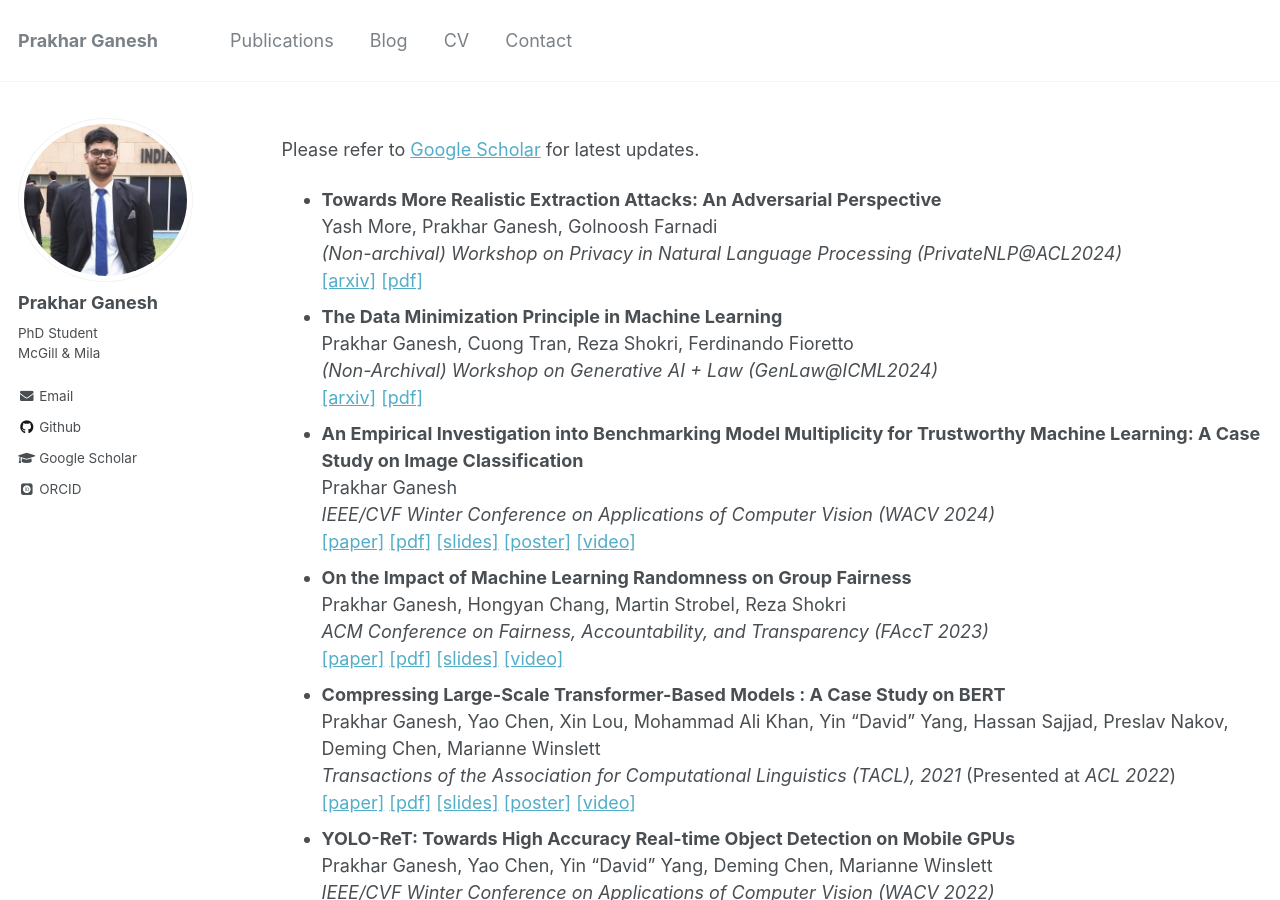
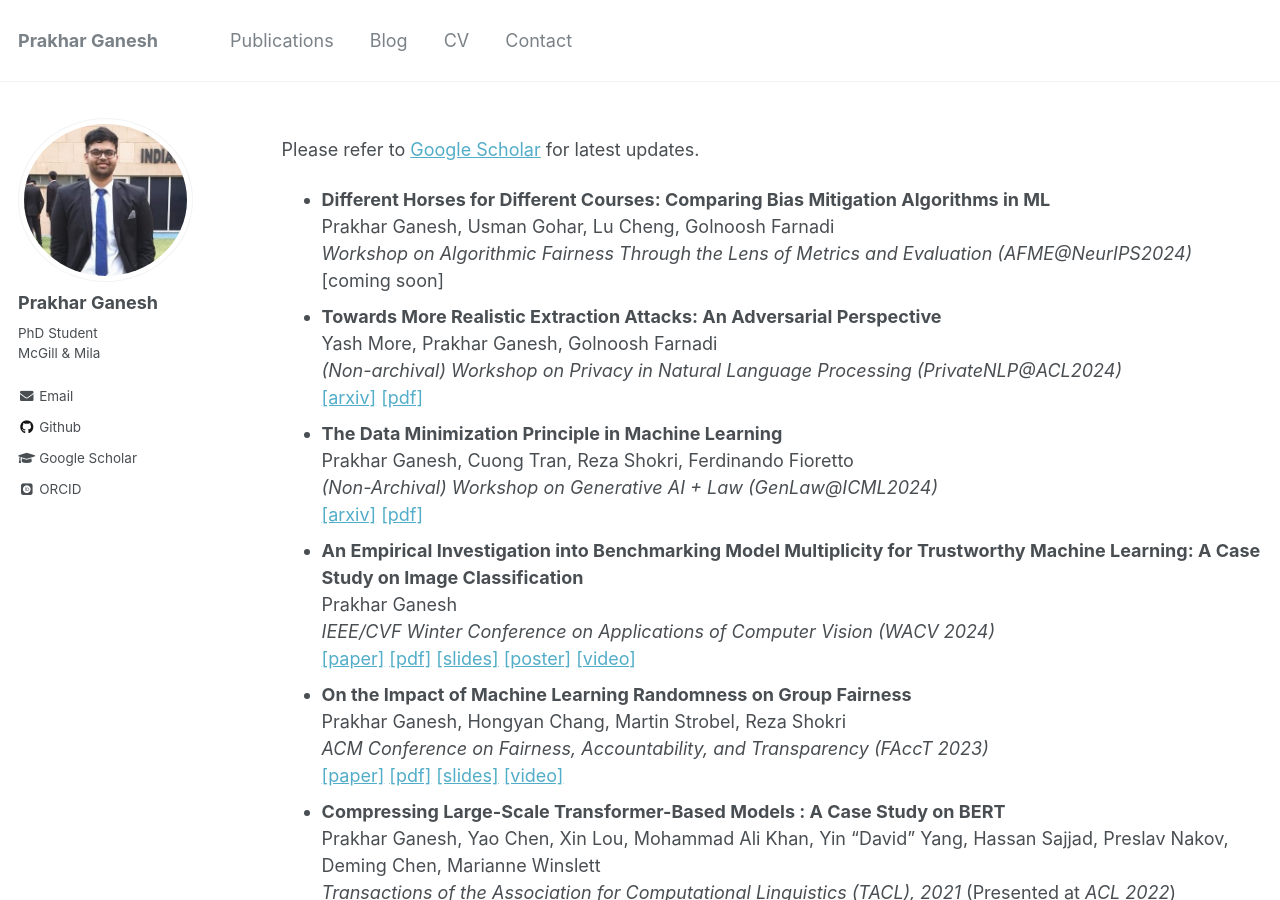
Before and after one commit to prakharg24/prakharg24.github.io, a Jekyll site: the page built from _pages/publications.md, in a window 1280 px wide and 900 px high. Built offline with Jekyll 4.4.1, drawn with Linux system fonts in a browser that asks for light colours; some web fonts are replaced.

Commit message:
cv update

```diff
--- a/_pages/publications.md
+++ b/_pages/publications.md
@@ -9,6 +9,10 @@ author_profile: true
 
 Please refer to [Google Scholar](https://scholar.google.co.in/citations?user=Xd5QJoEAAAAJ&hl=en&oi=ao){:target="_blank"} for latest updates.
 
+* **Different Horses for Different Courses: Comparing Bias Mitigation Algorithms in ML**
+Prakhar Ganesh, Usman Gohar, Lu Cheng, Golnoosh Farnadi
+_Workshop on Algorithmic Fairness Through the Lens of Metrics and Evaluation (AFME@NeurIPS2024)_
+\[coming soon\]
 * **Towards More Realistic Extraction Attacks: An Adversarial Perspective**
 Yash More, Prakhar Ganesh, Golnoosh Farnadi
 _(Non-archival) Workshop on Privacy in Natural Language Processing (PrivateNLP@ACL2024)_
```
Also changed, not shown: 1 other file.
